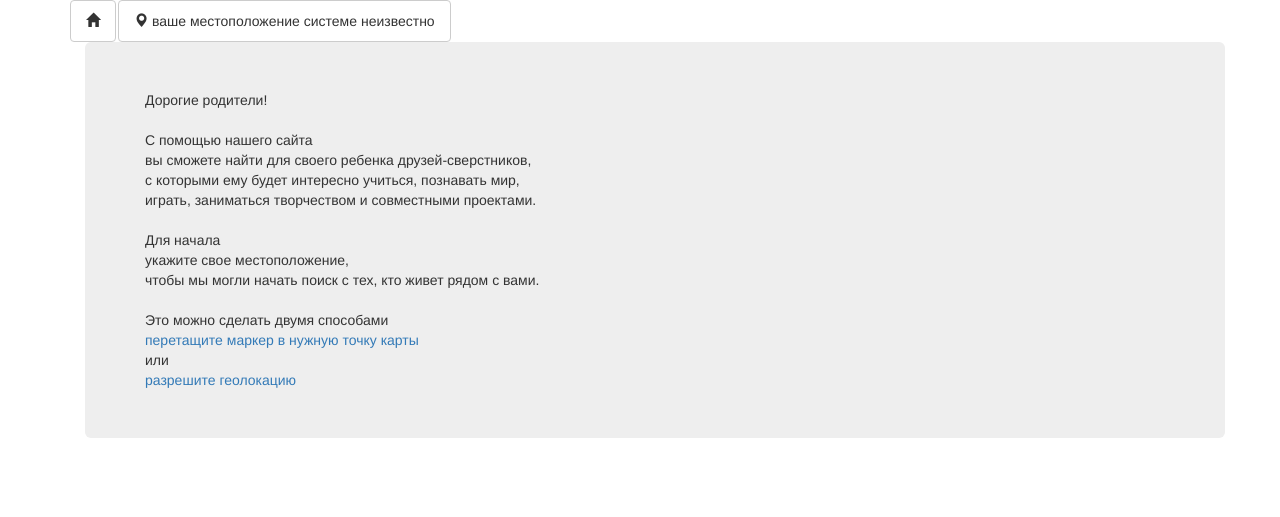
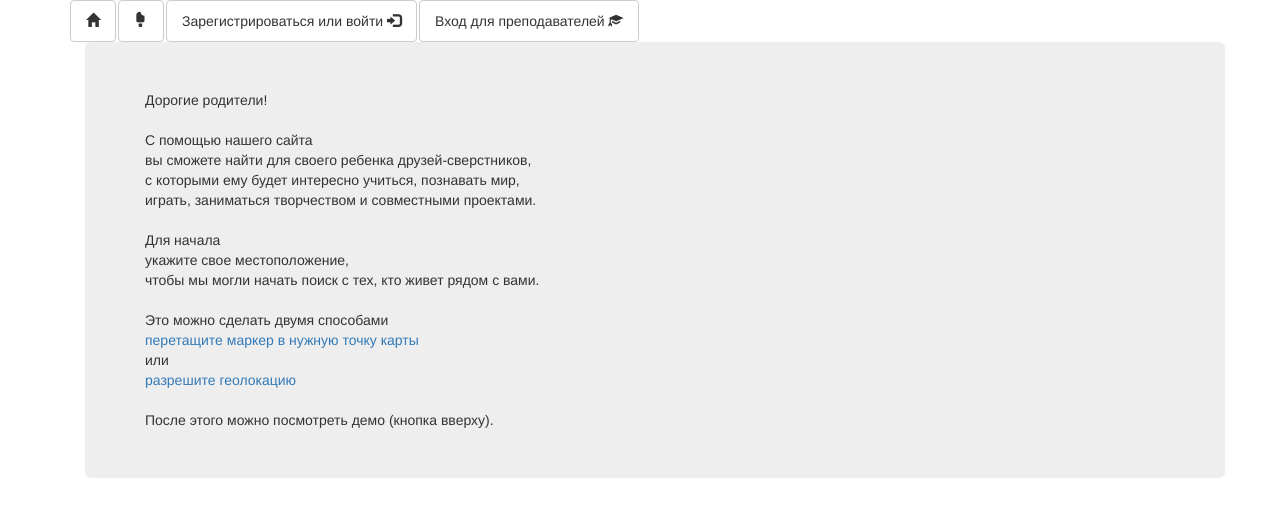
Before and after one commit to jfeldman777/eduber, a Django app: page / in a window 1280 px wide. Shown: the top 517 px of the page. Run offline with Django 3.2, Linux system fonts and the light colour scheme; some libraries are stand-ins or nearby versions.

Commit message:
start demo

```diff
--- a/land/urls.py
+++ b/land/urls.py
@@ -5,5 +5,6 @@ from . import views
 urlpatterns = [
     path('map/', views.map, name='map'),
     path('gps/', views.gps, name='gps'),
+    path('demo/', views.demo, name='demo'),
     path('', views.index, name='index'),
 ]
--- a/land/views.py
+++ b/land/views.py
@@ -10,3 +10,6 @@ def map(request):
 
 def gps(request):
     return render(request,'gps.html')
+
+def demo(request):
+    return render(request,'demo.html')
--- a/templates/base.html
+++ b/templates/base.html
@@ -17,10 +17,18 @@
             }
           </style>
           <script>
+              var demo_position = {
+                lat:59.93863, lng:30.31413
+              }
+
             function setPosUp(pos){
               var element = document.getElementById('pos_up');
-              element.textContent='lat:'+pos.lat+" lng:"+pos.lng;
+              element.textContent='посмотреть демо';//'lat:'+pos.lat+" lng:"+pos.lng;
+              demo_position.lat = pos.lat;
+              demo_position.lng = pos.lng;
             }
+
+
           </script>
   </head>
 
--- a/templates/footer.html
+++ b/templates/footer.html
@@ -7,12 +7,24 @@
       <span class="glyphicon glyphicon-home"></span>
     </a>
       </li>
-        <li>
-    <a href="#" class="btn btn-default"  title='?'">
-      <span class="glyphicon glyphicon-map-marker"></span>
+        <li class="nav-item" id='demo_button'>
+    <a href="/land/demo/" class="btn btn-default"
+    title='нажмите чтобы посмотреть демо' ">
+      <span class="glyphicon glyphicon-ice-lolly-tasted" ></span>
       <span id='pos_up'>
-      ваше местоположение системе неизвестно
     </span>
     </a>
   </li>
+  <li class="nav-item">
+<a href="#" class="btn btn-default"  >
+  Зарегистрироваться или войти
+  <span class="glyphicon glyphicon-log-in"></span>
+</a>
+</li>
+<li class="nav-item">
+<a href="#" class="btn btn-default"  >
+  Вход для преподавателей
+  <span class="glyphicon glyphicon-education"></span>
+</a>
+  </li>
 </ul>
--- a/templates/index.html
+++ b/templates/index.html
@@ -26,4 +26,7 @@
 <br>
  или <br>
 <a href="/land/gps/"> разрешите геолокацию </a>
+<br>
+<br>
+После этого можно посмотреть демо (кнопка вверху).
 {% endblock %}
```
Also changed, not shown: templates/demo.html (added, +16 -0 lines).
